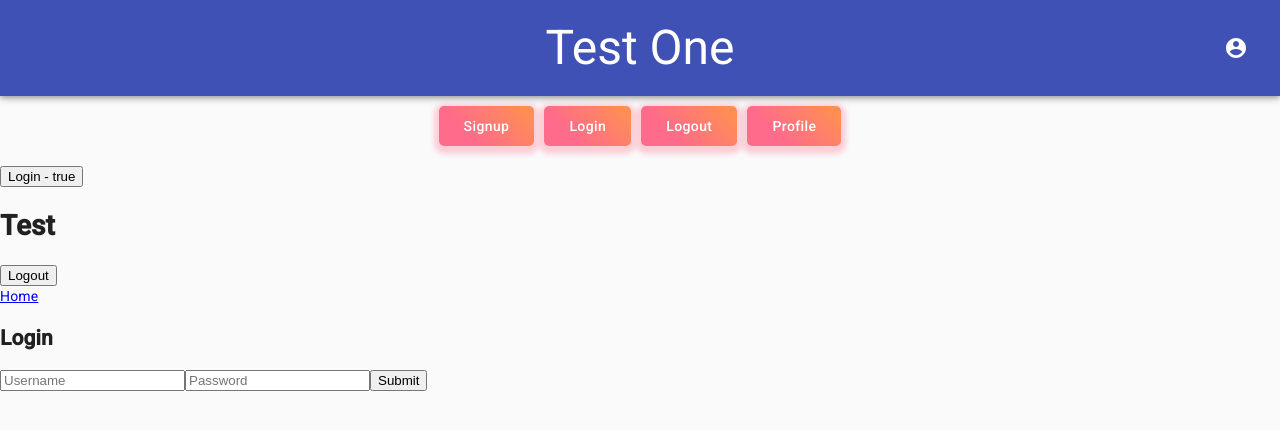
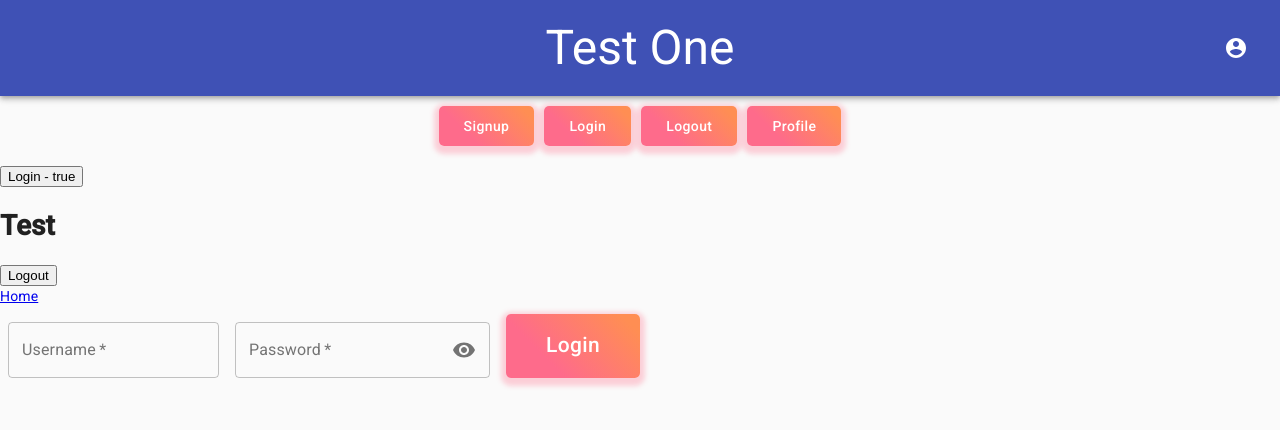
Before and after one commit to travisformayor/marker-ga, a React (Create React App) app in the folder client/: page /login in a window 1280 px wide. Shown: the top 430 px of the page. Built offline with nearby package versions, Linux system fonts and the light colour scheme.

Commit message:
new login component

```diff
--- a/client/src/components/Auth/Login.js
+++ b/client/src/components/Auth/Login.js
@@ -1,53 +1,133 @@
 import React, { useState } from 'react';
+import { makeStyles, withStyles } from '@material-ui/core/styles';
+import InputAdornment from '@material-ui/core/InputAdornment';
+import IconButton from '@material-ui/core/IconButton';
+import TextField from '@material-ui/core/TextField';
+import Visibility from '@material-ui/icons/Visibility';
+import VisibilityOff from '@material-ui/icons/VisibilityOff';
+import Button from '@material-ui/core/Button';
+import AxiosModel from '../../models/axios';
 import Error from '../Error/Error';
-import AxiosModel from '../../models/axios';
 
-const Login = () => {
+function FormTest() {
   // Hooks
   const [ errors, setErrors ] = useState([]);
-  const [ userData, setUserData ] = useState({
+  const [ userValues, setValues ] = useState({
     username: '',
     password: '',
+    showPassword: false,
   });
 
   const handleChange = event => {
-    setUserData({
-      ...userData, // spread operator. copy the previous values ont first
-      [event.target.name]: event.target.value
+    setValues({
+      ...userValues, // spread operator. copy the previous userValues first
+      [event.target.name]: event.target.value, // Add any new changes
     })
+  };
+  const handleClickShowPassword = () => {
+    setValues({ ...userValues, showPassword: !userValues.showPassword });
   };
 
   const handleSubmit = async e => {
     e.preventDefault();
     try {
-      const response = await AxiosModel.login(userData);
-      // console.log('Response: ',response);
-      setErrors([]);
-      // const currentUser = response.data.success.id;
+      const response = await AxiosModel.login(userValues);
+      console.log('Response: ',response);
+      setErrors([]); // clear old errors
       localStorage.token = response.data.token;
       // success outcome: redirect? dismiss modal?
-      // history.push(`/profile/${currentUser}`)
+      // history.push(`/profile`)
     } catch(err) {
-      // console.log(err.response);
+      console.log(err.response);
       setErrors(err.response.data.errors)
     }
   }
 
-  const { username, password } = userData;
+  // Nav button css
+  const NavButton = withStyles({
+    root: {
+      background: 'linear-gradient(45deg, #FE6B8B 30%, #FF8E53 90%)',
+      borderRadius: 5,
+      border: 0,
+      color: 'white',
+      // height: 40,
+      padding: '0px 40px',
+      // marginTop: '30px',
+      boxShadow: '0 3px 5px 5px rgba(255, 105, 135, .3)',
+    },
+    label: {
+      textTransform: 'capitalize',
+      fontSize: '1.5em',
+    },
+  })(Button);
 
-  return(
-    <section className="form">
-      <h1>Login</h1>
-      <form onSubmit={handleSubmit}>
-        <input type="text" name="username" value={username} onChange={handleChange} placeholder="Username" />
-        <input type="password" name="password" value={password} onChange={handleChange} placeholder="Password" />
-        <input type="submit" value="Submit" />
+  const useStyles = makeStyles(theme => ({
+    container: {
+      display: 'flex',
+      flexWrap: 'wrap',
+    },
+    textField: {
+      marginLeft: theme.spacing(1),
+      marginRight: theme.spacing(1),
+    },
+    button: {
+      margin: theme.spacing(1),
+    },
+  }));
+  const classes = useStyles();
+
+  return (
+    <>
+      <form onSubmit={handleSubmit} className={classes.container} noValidate autoComplete="off">
+        <TextField
+          required
+          // error
+          id="outlined-username"
+          className={classes.textField}
+          label="Username"
+          onChange={handleChange}
+          value={userValues.username}
+          name="username"
+          margin="normal"
+          variant="outlined"
+          // helperText="Some important text. Error messages here"
+        />
+        <TextField
+          required
+          // error
+          id="outlined-adornment-password"
+          className={classes.textField}
+          label="Password"
+          onChange={handleChange}
+          value={userValues.password}
+          name="password"
+          type={userValues.showPassword ? 'text' : 'password'}
+          margin="normal"
+          variant="outlined"
+          InputProps={{
+            endAdornment: (
+              <InputAdornment position="end">
+                <IconButton
+                  edge="end"
+                  aria-label="Toggle password visibility"
+                  onClick={handleClickShowPassword}
+                >
+                  {userValues.showPassword ? <VisibilityOff /> : <Visibility />}
+                </IconButton>
+              </InputAdornment>
+            ),
+          }}
+        />
+        <NavButton
+          variant="contained" className={classes.button} type="submit" label="login">
+          Login
+        </NavButton>
       </form>
       {errors.map((error, index) => (
         <Error message={error.message} key={index} />
       ))}
-    </section>
-    )
+    </>
+  );
 }
 
-export default Login;
+export default FormTest;
```
Also changed, not shown: client/src/components/Auth/Login-old.js (added, +53 -0 lines).
